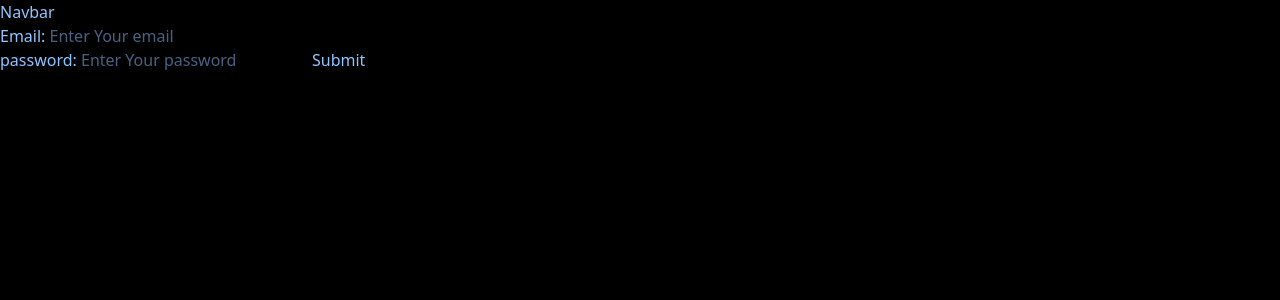
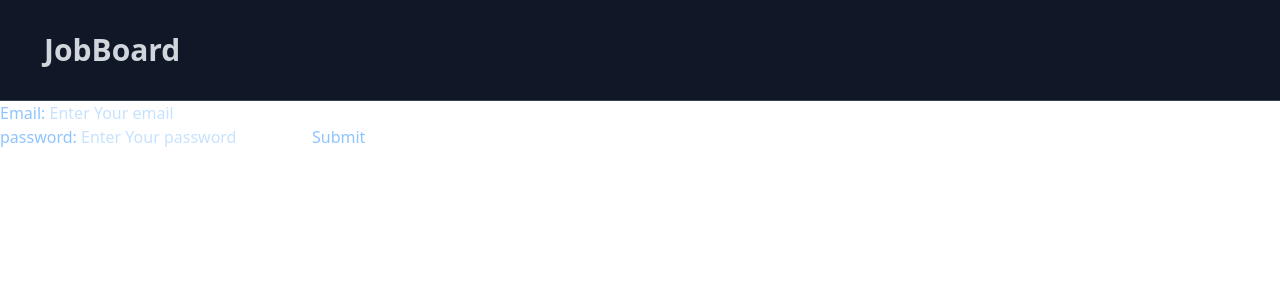
Before and after one commit to Priyanshu-010/JobBoard, a React (Vite) app in the folder frontend/: page /login in a window 1280 px wide. Shown: the top 300 px of the page. Built offline with nearby package versions, Linux system fonts and the light colour scheme.

Commit message:
Some problems with state management so I will come back after learning zustand completely

```diff
--- a/frontend/src/App.jsx
+++ b/frontend/src/App.jsx
@@ -1,20 +1,27 @@
-import { Route, Routes } from "react-router-dom"
-import Navbar from "./components/Navbar"
+import { Route, Routes } from "react-router-dom";
+import Navbar from "./components/Navbar";
 
-import Jobs from "./pages/user/Jobs"
-import Login from "./pages/Login"
+import Jobs from "./pages/user/Jobs";
+import Login from "./pages/Login";
+import ProtectedRoute from "./components/ProtectedRoute";
 function App() {
-
   return (
-    <div className='text-blue-300 bg-black h-screen'>
+    <div className="text-blue-300 bg- h-screen">
       <Navbar />
       <Routes>
-        <Route path="/" element={<Jobs />}/>
+        <Route
+          path="/"
+          element={
+            <ProtectedRoute>
+              <Jobs />
+            </ProtectedRoute>
+          }
+        />
 
-        <Route path="/login" element={<Login />}/>
+        <Route path="/login" element={<Login />} />
       </Routes>
     </div>
-  )
+  );
 }
 
-export default App
+export default App;
--- a/frontend/src/components/JobCard.jsx
+++ b/frontend/src/components/JobCard.jsx
@@ -1,8 +1,12 @@
 import React from 'react'
 
-function JobCard() {
+function JobCard({job}) {
   return (
-    <div>JobCard</div>
+    <div className=''>
+      <h1>{job.company}</h1>
+      <h1>{job.role}</h1>
+      <h1>{job.description}</h1>
+    </div>
   )
 }
 
--- a/frontend/src/components/Navbar.jsx
+++ b/frontend/src/components/Navbar.jsx
@@ -1,9 +1,22 @@
-import React from 'react'
+import React from "react";
+import { Link } from "react-router-dom";
 
 function Navbar() {
   return (
-    <div>Navbar</div>
-  )
+    <header className="bg-gray-900 border-b border-gray-700">
+      <nav className="flex w-full p-8">
+        <Link
+          to="/"
+          className="text-3xl font-bold text-gray-300 hover:text-gray-400 px-3"
+        >
+          JobBoard
+        </Link>
+        <div>
+
+        </div>
+      </nav>
+    </header>
+  );
 }
 
-export default Navbar
+export default Navbar;
--- a/frontend/src/components/ProtectedRoute.jsx
+++ b/frontend/src/components/ProtectedRoute.jsx
@@ -1,9 +1,13 @@
-import React from 'react'
+import { Navigate } from "react-router-dom";
+import useAuthStore from "../store/authStore.js";
 
-function ProtectedRoute() {
-  return (
-    <div>ProtectedRoute</div>
-  )
+function ProtectedRoute({ children }) {
+  const user = useAuthStore((state) => state.user);
+
+  if(!user){
+    return <Navigate to="/login"/>
+  }
+  return children
 }
 
-export default ProtectedRoute
+export default ProtectedRoute;
--- a/frontend/src/pages/Login.jsx
+++ b/frontend/src/pages/Login.jsx
@@ -12,7 +12,7 @@ function Login() {
     e.preventDefault();
     try {
       const res = await axiosInstance.post("/auth/login", { email, password });
-      login(res.data.user, res.data.token)
+      login(res.data)
       toast.success("Login Successfull")
       console.log(res.data)
     } catch (error) {
--- a/frontend/src/pages/user/Jobs.jsx
+++ b/frontend/src/pages/user/Jobs.jsx
@@ -1,5 +1,6 @@
 import React, { useEffect, useState } from "react";
 import axiosInstance from "../../api/axios.js";
+import JobCard from "../../components/JobCard.jsx";
 
 function Jobs() {
   const [jobs, setJobs] = useState([]);
@@ -17,12 +18,9 @@ function Jobs() {
   }, []);
 
   return (
-    <div>
+    <div className="p-6">
       {jobs.map((job)=>(
-        <div key={job._id}>
-          <h1>{job.company}</h1>
-          <p>{job.role}</p>
-        </div>
+        <JobCard job={job} />
       ))}
     </div>
   );
```
